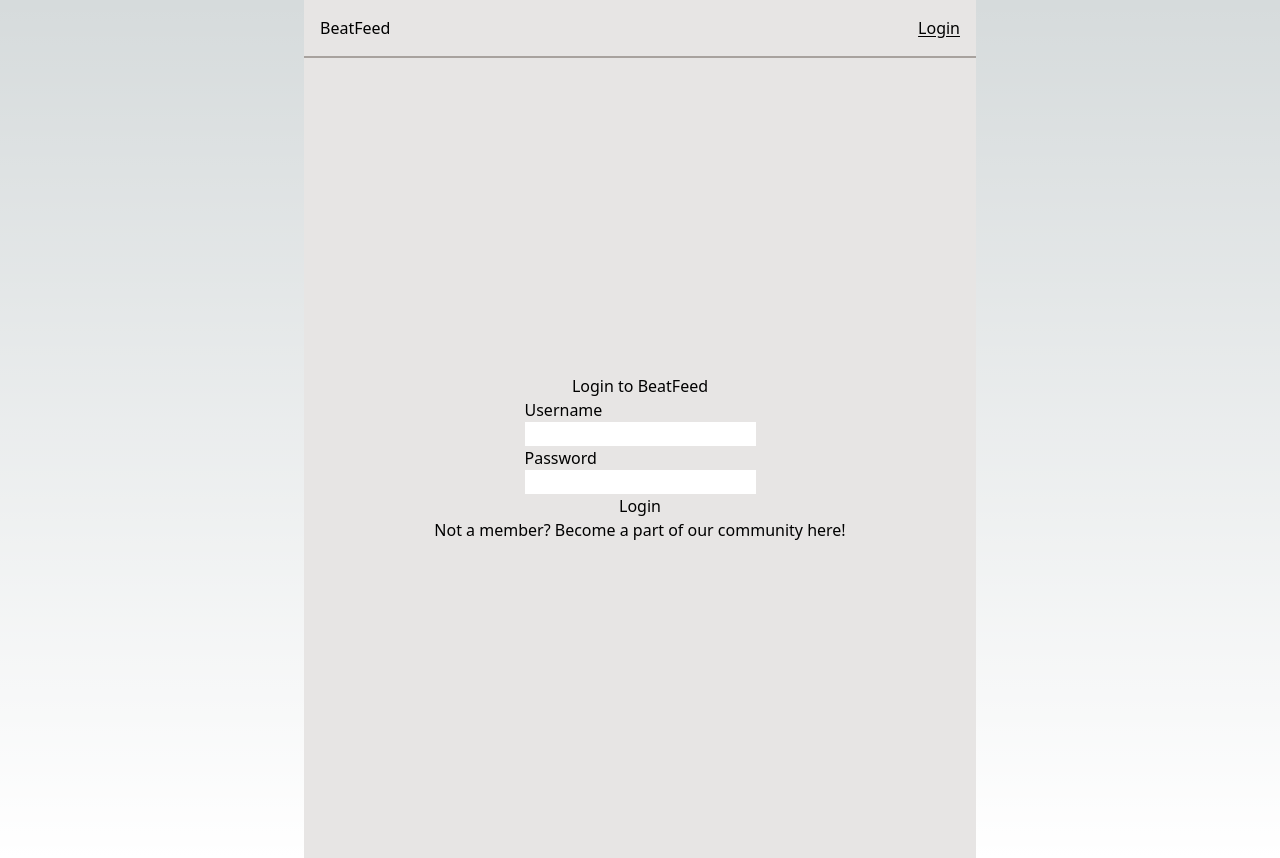
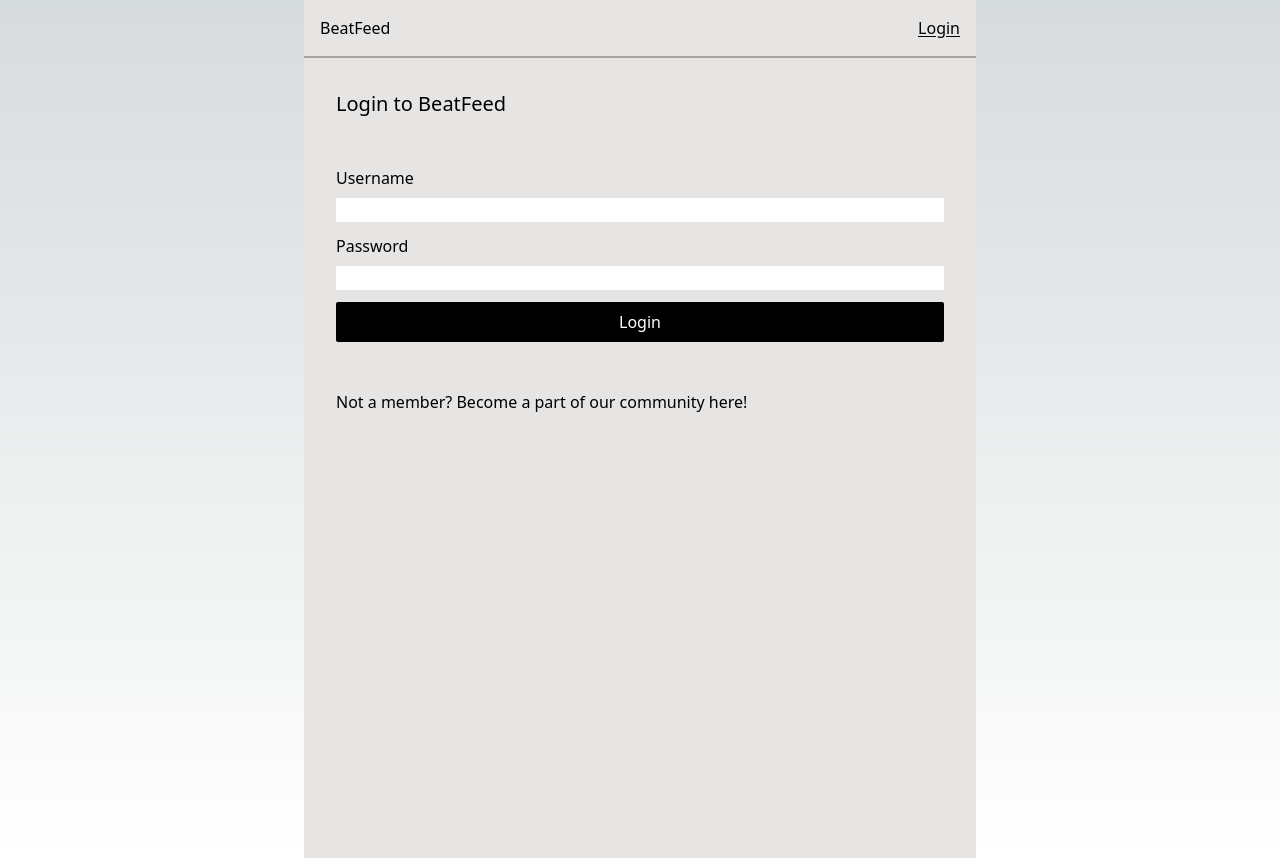
Before and after one commit to ElsaBonde/beatfeed, a Next.js app: page /login in a window 1280 px wide. Built offline with nearby package versions, Linux system fonts and the light colour scheme.

Commit message:
added a lot + ls

```diff
--- a/app/actions/userActions.ts
+++ b/app/actions/userActions.ts
@@ -3,16 +3,14 @@
 import { db } from "@/prisma/db";
 
 export async function logInUser(username: string, password: string) {
-  //jämför input från användaren med databasen och loggar in användaren om den finns och användarnamn och lösenord stämmer
   const user = await db.user.findFirst({
     where: {
       userName: username,
       password: password,
     },
   });
-
-  if (!user) {
-    console.log("User does not exist.");
+  if (!user || user.userName !== username || user.password !== password) {
+    console.log("Username or password incorrect.");
     return null;
   }
   return user;
@@ -26,6 +24,13 @@ export async function registerUser(username: string, password: string) {
         password: password,
       },
     });
+    //om användarnamn är upptaget ska ett fel kastas
+    if (!user) {
+      throw new Error("Username already exists.");
+    }
+    if (!user.userName || !user.password) {
+      throw new Error("Username or password is missing.");
+    }
     return user;
   } catch (error) {
     console.error("Error registering user:", error);
--- /dev/null
+++ b/app/authContext.tsx
@@ -0,0 +1,65 @@
+"use client";
+
+import { createContext, useContext, useEffect, useState } from "react";
+import { logInUser } from "./actions/userActions";
+
+type AuthContextType = {
+  isLoggedIn: boolean;
+  logIn: (username: string, password: string) => Promise<void>;
+  logOut: () => void;
+  user: any;
+};
+
+const AuthContext = createContext<AuthContextType | undefined>(undefined);
+
+export const AuthProvider: React.FC<{ children: React.ReactNode }> = ({
+  children,
+}) => {
+  const [isLoggedIn, setIsLoggedIn] = useState(false);
+  const [user, setUser] = useState<any>(null);
+
+  useEffect(() => {
+    const storedUser = localStorage.getItem("user");
+    if (storedUser) {
+      setUser(JSON.parse(storedUser));
+      setIsLoggedIn(true);
+    }
+  }, []);
+
+  const logIn = async (username: string, password: string) => {
+    try {
+      const userData = await logInUser(username, password);
+      if (!userData) {
+        throw new Error("Invalid username or password.");
+      }
+      setUser(userData);
+      setIsLoggedIn(true);
+
+      localStorage.setItem("user", JSON.stringify(userData));
+    } catch (error) {
+      console.error("Error logging in:", error);
+      setUser(null);
+      setIsLoggedIn(false);
+    }
+  };
+
+  const logOut = () => {
+    setUser(null);
+    setIsLoggedIn(false);
+    localStorage.removeItem("user");
+  };
+
+  return (
+    <AuthContext.Provider value={{ isLoggedIn, logIn, logOut, user }}>
+      {children}
+    </AuthContext.Provider>
+  );
+};
+
+export const useAuth = () => {
+  const context = useContext(AuthContext);
+  if (!context) {
+    throw new Error("useAuth must be used within an AuthProvider");
+  }
+  return context;
+};
--- a/app/components/Header.tsx
+++ b/app/components/Header.tsx
@@ -3,7 +3,7 @@ import Link from "next/link";
 export default function Header() {
   return (
     <header className="flex justify-between p-4 border-b-2 border-stone-400 bg-stone-200">
-      <h1>BeatFeed</h1>
+      <Link href="/">BeatFeed</Link>
       <Link href="/login" className="underline underline-offset-2">
         Login
       </Link>
--- /dev/null
+++ b/app/components/WelcomeMessage.tsx
@@ -0,0 +1,11 @@
+"use client";
+
+import { useAuth } from "../authContext";
+
+export default function WelcomeMessage() {
+  const { isLoggedIn, user } = useAuth();
+
+  return (
+    <div>{isLoggedIn && <p>Welcome back, {user && user.userName}!</p>}</div>
+  );
+}
--- a/app/layout.tsx
+++ b/app/layout.tsx
@@ -1,13 +1,11 @@
 import type { Metadata } from "next";
-import { Inter } from "next/font/google";
+import { AuthProvider } from "./authContext";
+import Header from "./components/Header";
 import "./globals.css";
-import Header from "./components/Header";
-
-const inter = Inter({ subsets: ["latin"] });
 
 export const metadata: Metadata = {
   title: "BeatFeed",
-  description: "Share your favorite beats with the world",
+  description: "Share your favorite beats with the world!",
 };
 
 export default function RootLayout({
@@ -19,8 +17,8 @@ export default function RootLayout({
     <html lang="en">
       <body>
         <div className="max-w-2xl mx-auto">
-        <Header />
-        {children}
+          <Header />
+          <AuthProvider>{children}</AuthProvider>
         </div>
       </body>
     </html>
--- a/app/login/page.tsx
+++ b/app/login/page.tsx
@@ -1,22 +1,29 @@
 "use client";
 
 import Link from "next/link";
+import { useRouter } from "next/navigation";
 import { useState } from "react";
 import { logInUser } from "../actions/userActions";
-import { useRouter } from "next/navigation";
+import { useAuth } from "../authContext";
 
 export default function LoginPage() {
   const [username, setUsername] = useState("");
   const [password, setPassword] = useState("");
   const [loginError, setLoginError] = useState("");
   const router = useRouter();
+  const { logIn } = useAuth();
 
   const handleFormSubmit = async (event: any) => {
     event.preventDefault();
     try {
       const user = await logInUser(username, password);
+      if (!user) {
+        setLoginError("Invalid username or password.");
+        return;
+      }
       console.log("User logged in successfully:", user);
       setLoginError("");
+      logIn(username, password);
       router.push("/");
     } catch (error) {
       console.error("Error logging in:", error);
@@ -25,10 +32,11 @@ export default function LoginPage() {
   };
 
   return (
-    <div className="flex flex-col min-h-screen items-center justify-center bg-stone-200">
-      <h1>Login to BeatFeed</h1>
+    <div className="flex flex-col min-h-screen p-8 bg-stone-200 gap-12">
+      <h1 className="text-xl">Login to BeatFeed</h1>
       <div className="flex flex-col gap-4">
-        <form className="flex flex-col" onSubmit={handleFormSubmit}>
+        <form className="flex flex-col gap-3" onSubmit={handleFormSubmit}>
+          <div className="flex flex-col gap-2">
           <label htmlFor="username">Username</label>
           <input
             type="text"
@@ -36,6 +44,8 @@ export default function LoginPage() {
             value={username}
             onChange={(e) => setUsername(e.target.value)}
           />
+          </div>
+          <div className="flex flex-col gap-2">
           <label htmlFor="password">Password</label>
           <input
             type="password"
@@ -43,8 +53,9 @@ export default function LoginPage() {
             value={password}
             onChange={(e) => setPassword(e.target.value)}
           />
-          <button type="submit">Login</button>
-          {loginError && <p className="text-red-500">{loginError}</p>}
+          {loginError && <p className="text-red-500 text-xs font-semibold">{loginError}</p>}
+          </div>
+          <button type="submit" className="bg-black text-white p-2 rounded-sm">Login</button>
         </form>
       </div>
       <p>
--- a/app/page.tsx
+++ b/app/page.tsx
@@ -1,4 +1,5 @@
 import { getPosts } from "./actions/postActions";
+import WelcomeMessage from "./components/WelcomeMessage";
 
 export default async function Home() {
   const posts = await getPosts();
@@ -11,6 +12,7 @@ export default async function Home() {
     <div>
       <main>
         <div className="flex flex-col gap-4">
+          <WelcomeMessage />
           {posts.map((post) => (
             <div key={post.id} className="p-4 bg-stone-200 rounded-sm">
               <div className="video-container">
@@ -39,7 +41,7 @@ export default async function Home() {
   );
 }
 
-function getYouTubeVideoId(url: string) {
+export function getYouTubeVideoId(url: string) {
   const match = url.match(
     /(?:https?:\/\/)?(?:www\.)?(?:youtube\.com\/(?:[^\/\n\s]+\/\S+\/|(?:v|e(?:mbed)?)\/|\S*?[?&]v=)|youtu\.be\/)([a-zA-Z0-9_-]{11})/
   );
--- a/app/register/page.tsx
+++ b/app/register/page.tsx
@@ -18,15 +18,20 @@ export default function RegisterPage() {
       setRegisterError("");
     } catch (error) {
       console.error("Error registering user:", error);
+      if (username === "" || password === "") {
+        setRegisterError("Username or password is missing.");
+      } else {
       setRegisterError("Username already exists. Please try another.");
+      }
     }
   };
 
   return (
-    <div className="flex flex-col min-h-screen items-center justify-center bg-stone-200">
-      <h1>Register to BeatFeed</h1>
+    <div className="flex flex-col min-h-screen p-8 bg-stone-200 gap-12">
+      <h1 className="text-xl">Register to BeatFeed</h1>
       <div className="flex flex-col gap-4">
-        <form className="flex flex-col" onSubmit={handleRegister}>
+        <form className="flex flex-col gap-3" onSubmit={handleRegister}>
+          <div className="flex flex-col gap-2">
           <label htmlFor="username">Username</label>
           <input
             type="text"
@@ -34,15 +39,18 @@ export default function RegisterPage() {
             value={username}
             onChange={(e) => setUsername(e.target.value)}
           />
-          {registerError && <p className="text-red-500">{registerError}</p>}
+          </div>
+          <div className="flex flex-col gap-2">
           <label htmlFor="password">Password</label>
           <input
             type="password"
             name="password"
             value={password}
             onChange={(e) => setPassword(e.target.value)}
-          />
-          <button type="submit">Register</button>
+            />
+            {registerError && <p className="text-red-500">{registerError}</p>}
+          </div>
+          <button type="submit" className="bg-black text-white p-2 rounded-sm">Register</button>
         </form>
       </div>
     </div>
--- a/package.json
+++ b/package.json
@@ -11,8 +11,8 @@
     "push": "prisma db push",
     "seed": "prisma db seed"
   },
-  "prisma": {
-    "seed": "tsx prisma/seed/seed.ts"
+ "prisma": {
+    "seed": "ts-node --compiler-options {\"module\":\"CommonJS\"} prisma/seed/seed.ts"
   },
   "dependencies": {
     "@prisma/client": "^5.15.0",
```
Also changed, not shown: 1 other file (tests, documents, lock files or other folders).
